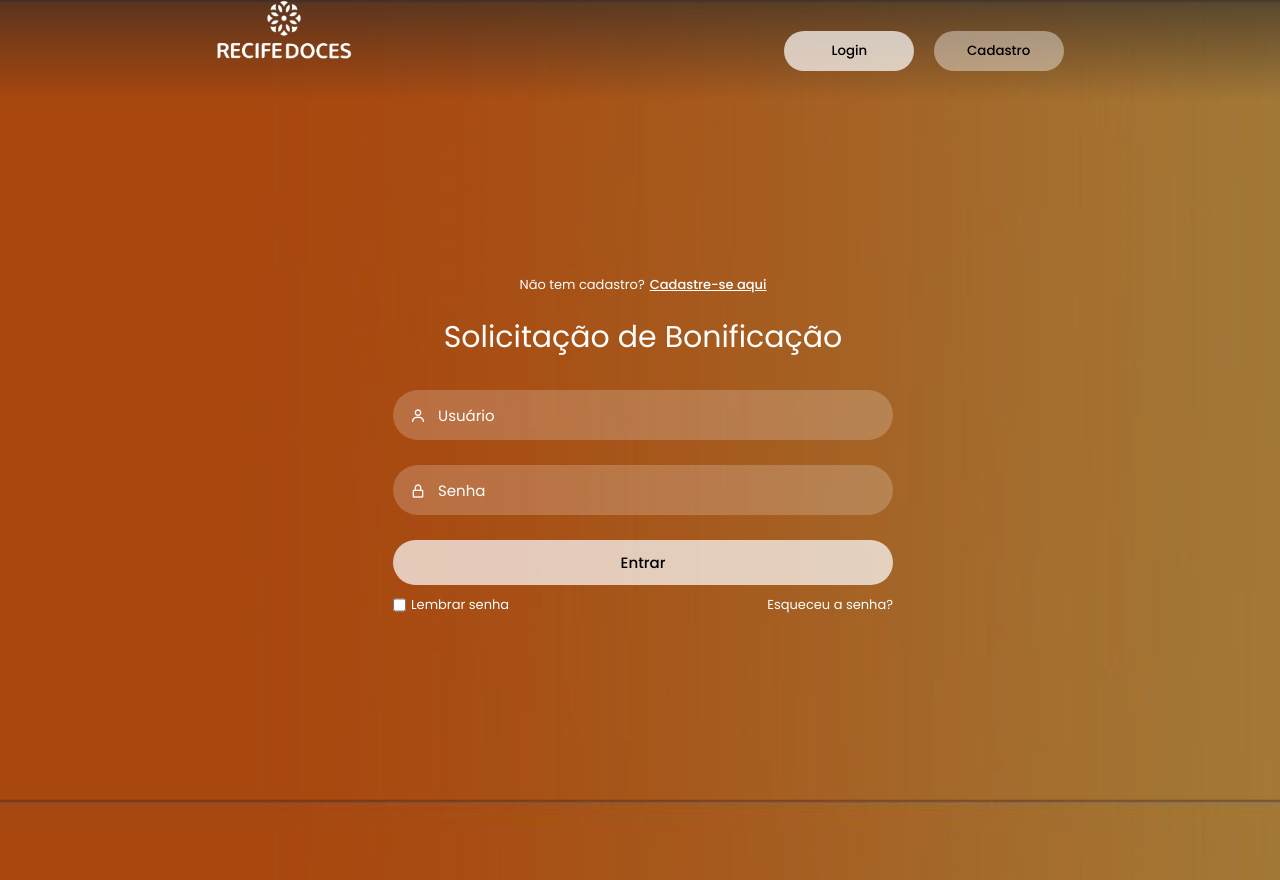
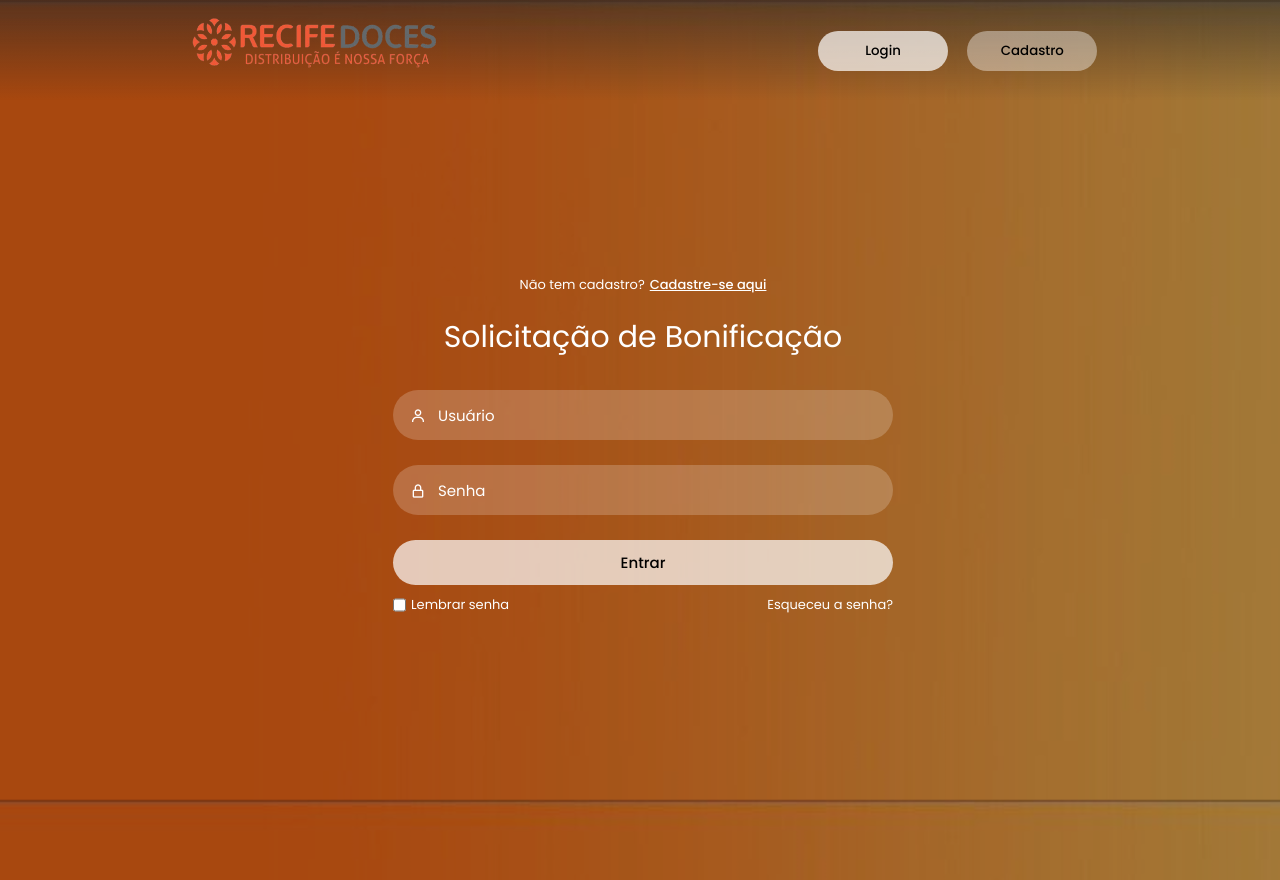
Before and after one commit to LianaBarbosa/Formulario-solicitacao-de-bonificao, a plain HTML site: page formulario_bonificacao/desinglogin.html in a window 1280 px wide. Drawn offline with nearby package versions, Linux system fonts and the light colour scheme.

Commit message:
ajuste de logo

```diff
--- a/formulario_bonificacao/desinglogin.html
+++ b/formulario_bonificacao/desinglogin.html
@@ -12,16 +12,19 @@
  <div class="wrapper">
     <nav class="nav">
 
+<header>
+    <div class="nav-logo">
+    <img src="imagens/logo/image (13).png"  alt="Image" height="65" width="270" align="left" ;>
+        </div>
+    </header>
 
-        <div class="nav-logo">
-
-        <img src="imagens/logo/logo-fantasma-retangular-removebg.png" alt="Image" height="60" width="135.28" >
-        </div>
 
         <div class="nav-button">
             <button class="btn white-btn" id="loginBtn" onclick="login()">Login</button>
             <button class="btn" id="registerBtn" onclick="register()">Cadastro</button>
         </div>
+
+
 
 
         <div class="nav-menu-btn">
@@ -35,9 +38,6 @@
     <div class="form-box">
 
         <!------------------- login form -------------------------->
-
-
-
 
 
 
--- a/formulario_bonificacao/style.css
+++ b/formulario_bonificacao/style.css
@@ -35,7 +35,9 @@ body{
     z-index: 100;
 }
 .nav-logo {
-    height: auto;
+    display: flex;
+    align-items: space-around;
+    justify-content: left;
 
 
 
```
Also changed, not shown: formulario_bonificacao/imagens/image (13).png (added).
